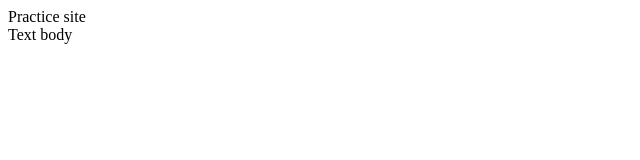
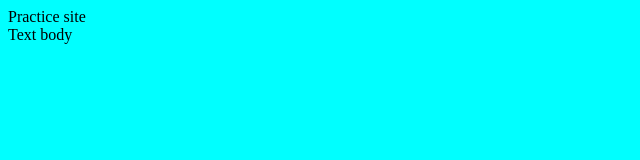
Before and after one commit to tgarratt/practice, a plain HTML site: page index.html in a window 1280 px wide. Shown: the whole page, without its empty margins (0-640 px from the left). Drawn offline with Linux system fonts and the light colour scheme.

Commit message:
linked css

```diff
--- a/index.html
+++ b/index.html
@@ -1,5 +1,6 @@
 <html>
     <head>
+        <link rel="stylesheet" href="main.css" type="text/css" />
         <title>Practice</title>
     </head>
 
--- a/main.css
+++ b/main.css
@@ -0,0 +1,3 @@
+body {
+    background-color: cyan;
+}
```
